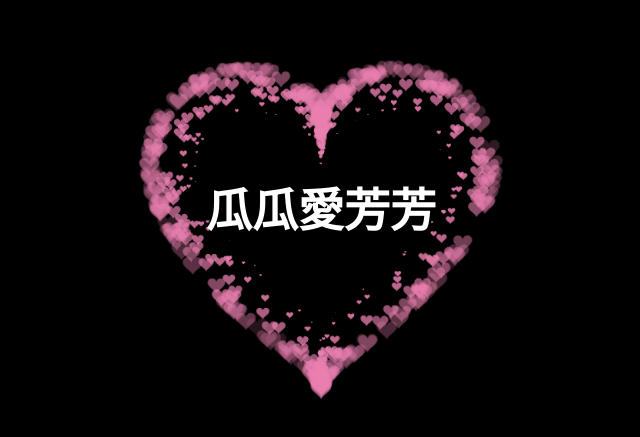
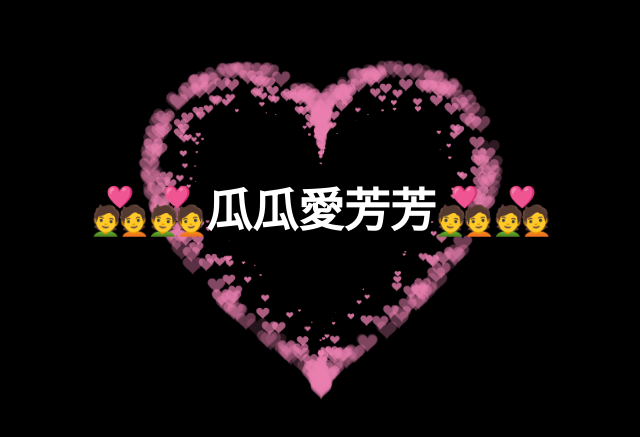
Before and after one commit to GE-YICHEN/love, a plain HTML site: page index.html in a window 1280 px wide. Shown: the part 173-610 px from the top of the page, without its empty margins (319-959 px from the left). Drawn offline with nearby package versions, Linux system fonts and the light colour scheme.

Commit message:
feat: update

```diff
--- a/index.html
+++ b/index.html
@@ -109,7 +109,7 @@
   <body>
     <canvas id="pinkboard"></canvas>
     <!-- 在下面加名字 -->
-     <div id="name">瓜瓜愛芳芳</div>
+     <div id="name">&#x1F491;&#x1F491;瓜瓜愛芳芳&#x1F491;&#x1F491;</div>
 
     <script>
       var settings = {
```
